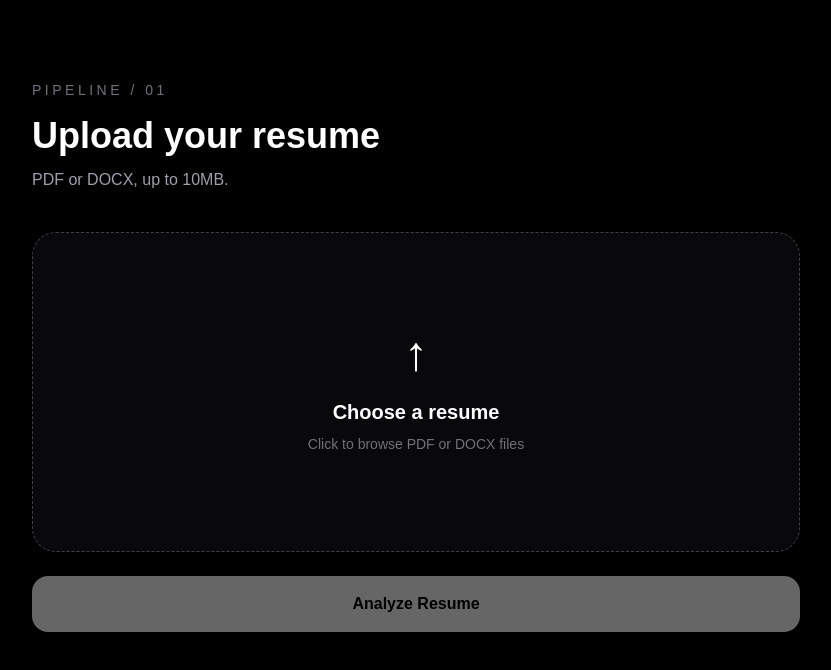
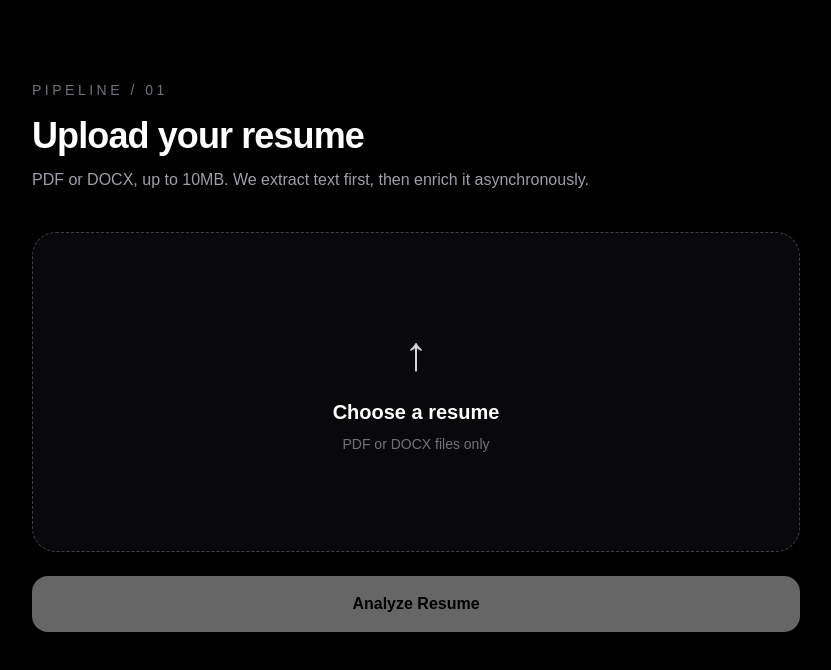
Before and after one commit to nitiny0001/Resume-Parser, a Next.js app in the folder frontend/: page /upload in a window 1280 px wide. Shown: the top 670 px of the page, without its empty margins (224-1055 px from the left). Built offline with nearby package versions, Linux system fonts and the light colour scheme; no server answers.

Commit message:
feat: redirect uploads to resume intelligence view

```diff
--- a/frontend/app/upload/page.tsx
+++ b/frontend/app/upload/page.tsx
@@ -1,10 +1,12 @@
 "use client";
 
 import { useState } from "react";
+import { useRouter } from "next/navigation";
 
 const API_URL = process.env.NEXT_PUBLIC_API_URL ?? "http://localhost:8000";
 
 export default function UploadPage() {
+  const router = useRouter();
   const [file, setFile] = useState<File | null>(null);
   const [loading, setLoading] = useState(false);
   const [message, setMessage] = useState("");
@@ -17,16 +19,12 @@ export default function UploadPage() {
     try {
       const form = new FormData();
       form.append("file", file);
-      const response = await fetch(`${API_URL}/api/resumes/upload`, {
-        method: "POST",
-        body: form,
-      });
+      const response = await fetch(`${API_URL}/api/resumes/upload`, { method: "POST", body: form });
       const data = await response.json();
       if (!response.ok) throw new Error(data.detail ?? "Upload failed");
-      setMessage("Resume uploaded successfully.");
+      router.push(`/resumes/${data.id}`);
     } catch (error) {
       setMessage(error instanceof Error ? error.message : "Upload failed.");
-    } finally {
       setLoading(false);
     }
   }
@@ -35,31 +33,22 @@ export default function UploadPage() {
     <main className="min-h-screen bg-black px-6 py-20 text-white">
       <div className="mx-auto max-w-3xl">
         <p className="text-sm uppercase tracking-[0.25em] text-zinc-500">Pipeline / 01</p>
-        <h1 className="mt-4 text-4xl font-bold">Upload your resume</h1>
-        <p className="mt-3 text-zinc-400">PDF or DOCX, up to 10MB.</p>
+        <h1 className="mt-4 text-4xl font-bold tracking-tight">Upload your resume</h1>
+        <p className="mt-3 text-zinc-400">PDF or DOCX, up to 10MB. We extract text first, then enrich it asynchronously.</p>
 
-        <label className="mt-10 flex min-h-80 cursor-pointer flex-col items-center justify-center rounded-3xl border border-dashed border-zinc-700 bg-zinc-950 p-10 text-center hover:border-zinc-400">
-          <input
-            type="file"
-            accept=".pdf,.docx"
-            className="hidden"
-            onChange={(event) => setFile(event.target.files?.[0] ?? null)}
-          />
-          <div className="text-5xl">↑</div>
+        <label className="mt-10 flex min-h-80 cursor-pointer flex-col items-center justify-center rounded-3xl border border-dashed border-zinc-700 bg-zinc-950 p-10 text-center transition hover:border-zinc-400">
+          <input type="file" accept=".pdf,.docx" className="hidden" onChange={(event) => setFile(event.target.files?.[0] ?? null)} />
+          <div className="text-5xl text-zinc-300">↑</div>
           <h2 className="mt-5 text-xl font-semibold">Choose a resume</h2>
-          <p className="mt-2 text-sm text-zinc-500">Click to browse PDF or DOCX files</p>
-          {file && <div className="mt-6 rounded-xl bg-zinc-900 px-5 py-3">{file.name}</div>}
+          <p className="mt-2 text-sm text-zinc-500">PDF or DOCX files only</p>
+          {file && <div className="mt-6 max-w-full truncate rounded-xl bg-zinc-900 px-5 py-3 text-sm">{file.name}</div>}
         </label>
 
-        <button
-          onClick={handleUpload}
-          disabled={!file || loading}
-          className="mt-6 w-full rounded-2xl bg-white px-6 py-4 font-semibold text-black disabled:cursor-not-allowed disabled:opacity-40"
-        >
-          {loading ? "Uploading..." : "Analyze Resume"}
+        <button onClick={handleUpload} disabled={!file || loading} className="mt-6 w-full rounded-2xl bg-white px-6 py-4 font-semibold text-black disabled:cursor-not-allowed disabled:opacity-40">
+          {loading ? "Uploading and queueing..." : "Analyze Resume"}
         </button>
 
-        {message && <p className="mt-5 text-sm text-zinc-300">{message}</p>}
+        {message && <p className="mt-5 text-sm text-red-300">{message}</p>}
       </div>
     </main>
   );
```
